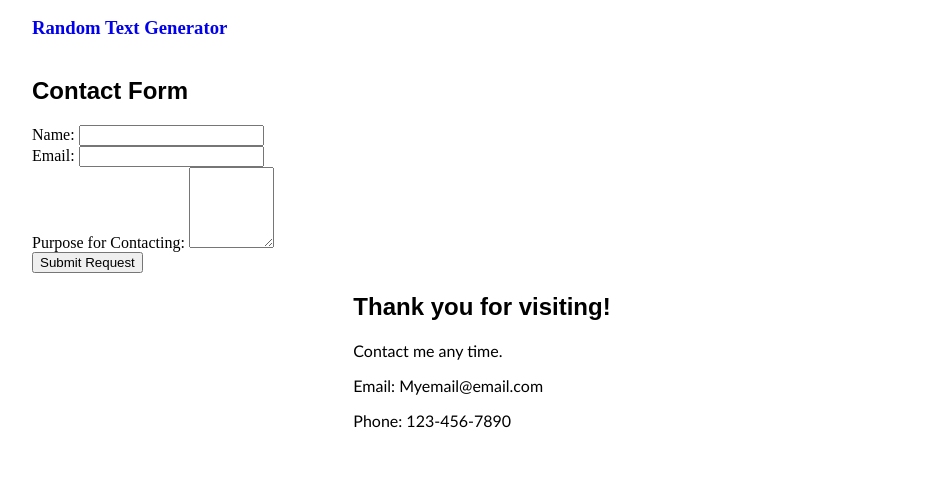
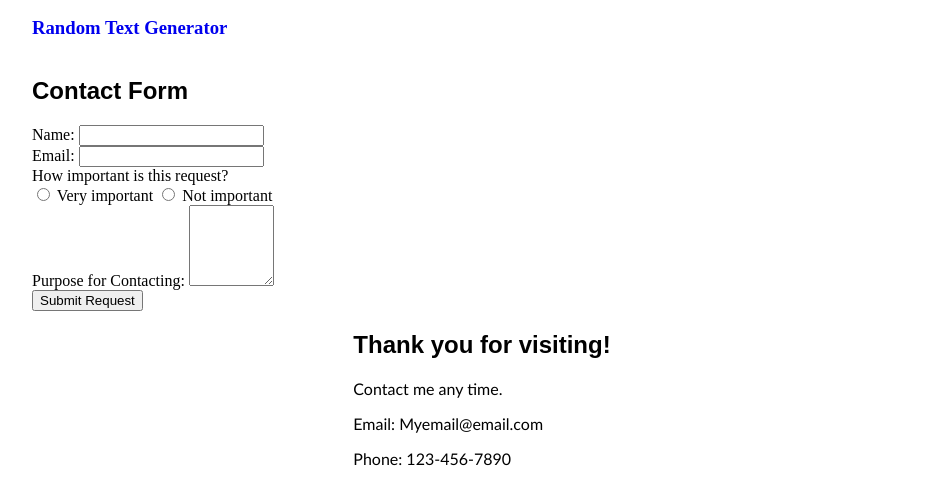
Before and after one commit to DanPassen/websiteportfolio, a plain HTML site: page index.html in a window 1280 px wide. Shown: the part 382-866 px from the top of the page, without its empty margins (158-1106 px from the left). Before the commit the page ends 828 px from the top, so only its background shows below. Drawn offline with Linux system fonts and the light colour scheme.

Commit message:
Add more to the form

```diff
--- a/index.html
+++ b/index.html
@@ -5,6 +5,7 @@
     <meta charset="UTF-8">
     <meta name="viewport" content="width=device-width, initial-scale=1.0">
     <link rel="stylesheet" href="./style.css"/>
+    <script src="script.js" defer></script>
     <title>Dan Passen Portfolio</title>
 </head>
 
@@ -82,6 +83,15 @@
 
     <br>
 
+    <section class="importance-radio">
+        <span>How important is this request?</span>
+        <br>
+        <input type="radio" name="important" id="very important" value="Very important">
+        <label for="very important">Very important</label>
+        <input type="radio" name="important" id="not important" value="not important">
+        <label for="not important">Not important</label>
+      </section>
+
     <label for="purpose">Purpose for Contacting:</label>
     <textarea type="text" id="purpose" name="purpose" rows="5" cols="8" required></textarea>
 
```
